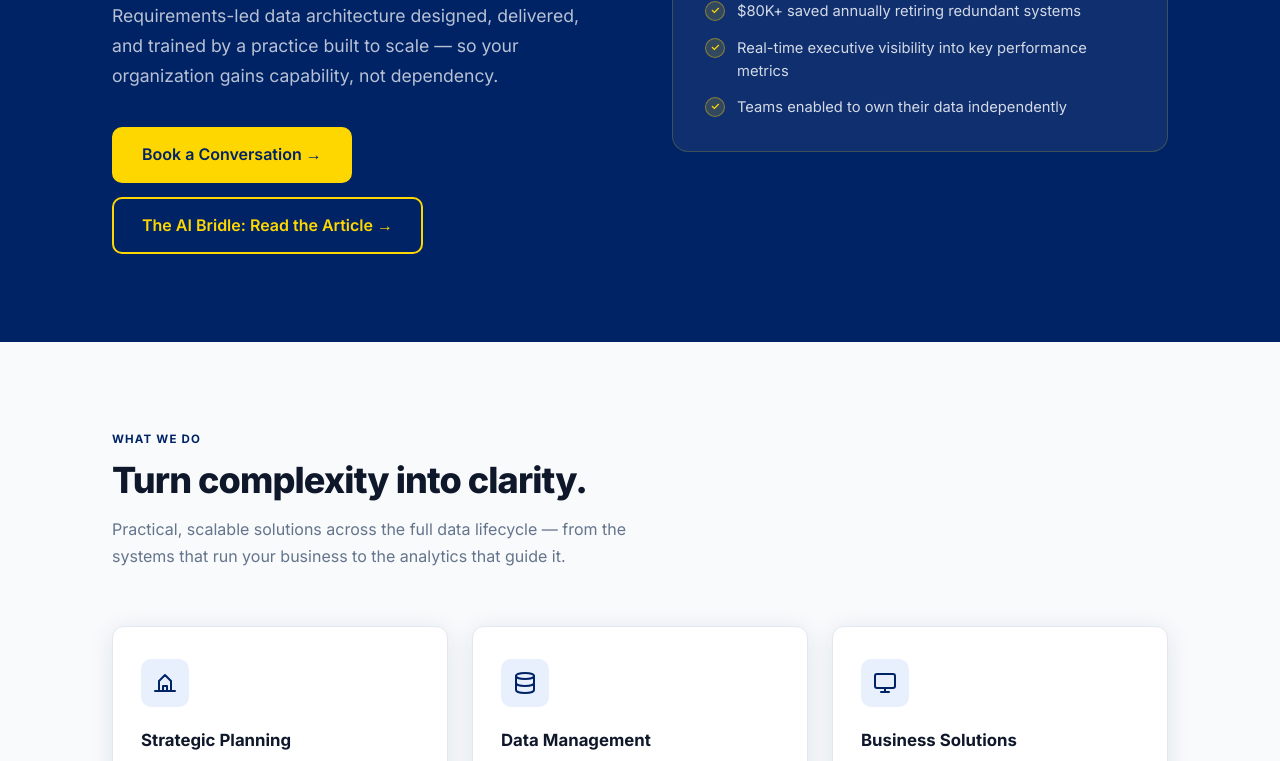
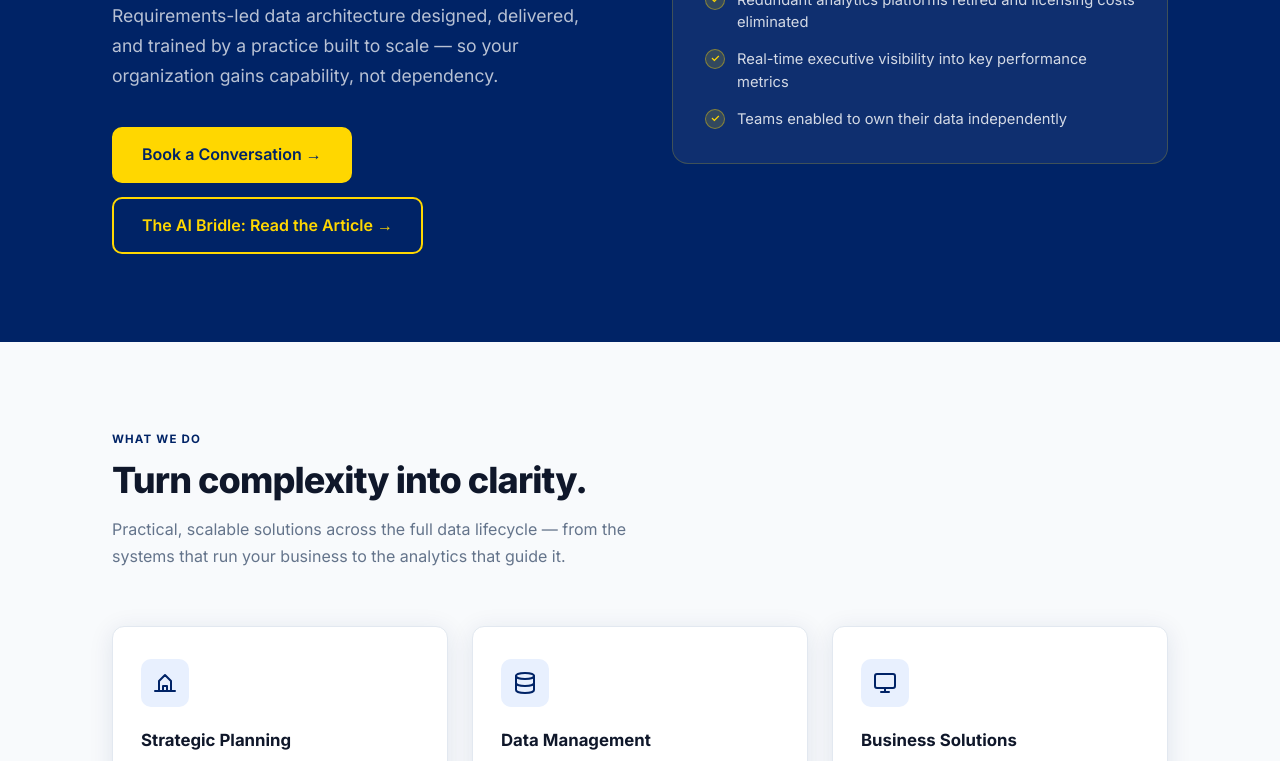
Before and after one commit to OpenDataDesigns/odd-website, a plain HTML site: page index.html in a window 1280 px wide. Shown: the part 413-1174 px from the top of the page. Drawn offline with Linux system fonts and the light colour scheme.

Commit message:
fix: remove specific dollar figure from homepage outcomes
Co-Authored-By: Claude Code <noreply@anthropic.com>

```diff
--- a/index.html
+++ b/index.html
@@ -326,7 +326,7 @@
           <ul class="outcome-list">
             <li><span class="check">✓</span>Reporting cycles reduced from weeks to hours</li>
             <li><span class="check">✓</span>Siloed data unified into a single governed layer</li>
-            <li><span class="check">✓</span>$80K+ saved annually retiring redundant systems</li>
+            <li><span class="check">✓</span>Redundant analytics platforms retired and licensing costs eliminated</li>
             <li><span class="check">✓</span>Real-time executive visibility into key performance metrics</li>
             <li><span class="check">✓</span>Teams enabled to own their data independently</li>
           </ul>
@@ -431,8 +431,8 @@
       </div>
       <div class="outcome-card">
         <div class="outcome-icon">💰</div>
-        <h4>$80K+ Saved Annually</h4>
-        <p>Redundant and underutilized analytics platforms retired. Licensing costs eliminated. Infrastructure rationalized around what actually drives decisions — not what was bought three years ago.</p>
+        <h4>Licensing Costs Eliminated</h4>
+        <p>Redundant and underutilized analytics platforms retired. Infrastructure rationalized around what actually drives decisions — not what was bought three years ago. Significant annual savings realized.</p>
       </div>
       <div class="outcome-card">
         <div class="outcome-icon">🏗</div>
```
